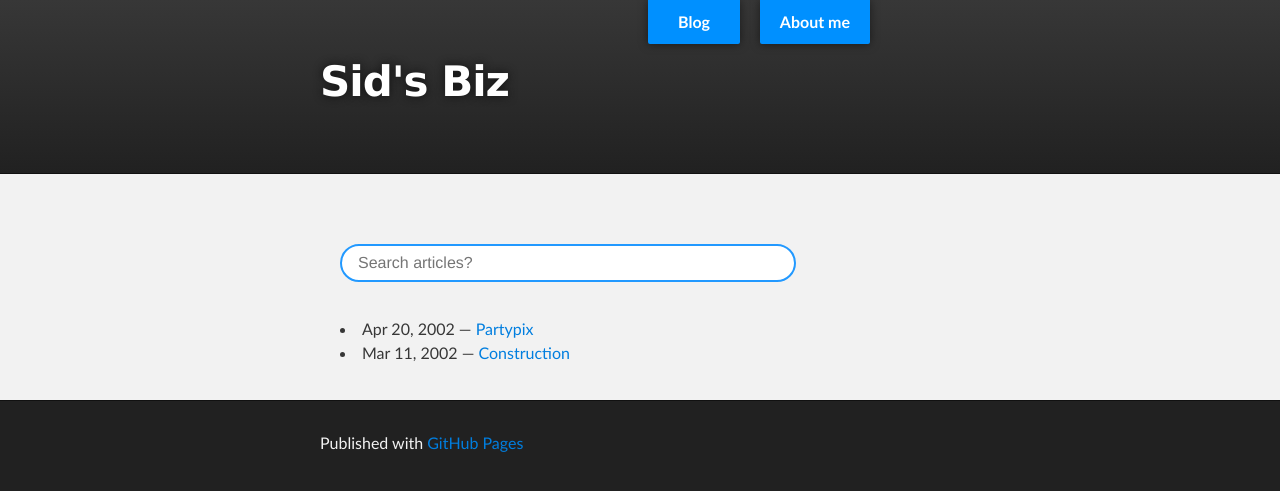
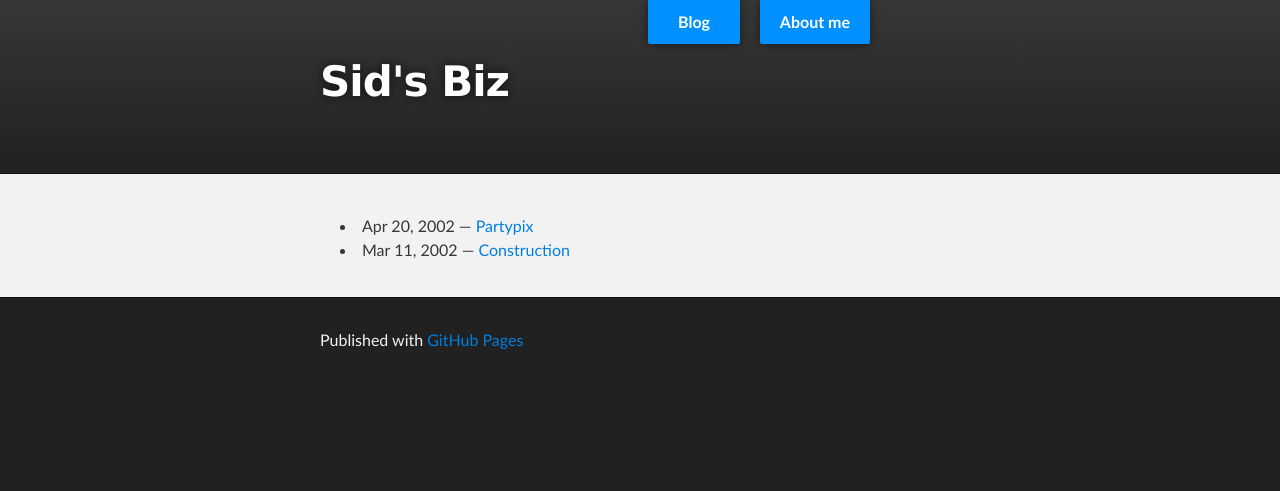
Before and after one commit to Siduzy/Blog, a Jekyll site: the page built from blog/index.html, in a window 1280 px wide. Shown: the top 491 px of the page. Built offline with Jekyll 4.4.1, drawn with Linux system fonts in a browser that asks for light colours; Markdown is read by kramdown in place of the engine named in the settings; comment, search, counter and statistics services are not loaded.

Commit message:
Update index.html

```diff
--- a/blog/index.html
+++ b/blog/index.html
@@ -2,52 +2,19 @@
 layout: page
 title: Blog
 ---
-<form action="http://www.google.com/cse" id="cse-search-box">
-  <p>
-    <input type="hidden" name="cx" value="001747661449023029610:bbgnxsg0iio" />
-    <input type="hidden" name="ie" value="UTF-8" />
-    <input type="text" name="q" id="cse-search-field" placeholder="Search articles?" />
-    <!--input type="submit" name="sa" value="Search" id="cse-search-button" /-->
-  </p>
-</form>
-<script type="text/javascript" src="http://www.google.com/cse/brand?form=cse-search-box&amp;lang=en"></script>
-<script type="text/javascript">
-var search_field = document.getElementById('cse-search-field');
-search_field.style.background = null;
-if (window.rsmsHostIsIOS) {
-  search_field.type = 'search';
-} else {
-  search_field.select();
-  search_field.focus();
-}
-search_field.addEventListener('blur', function (ev) {
-  this.style.background = null;
-});
-
+<script>
+  (function() {
+    var cx = '001747661449023029610:bbgnxsg0iio';
+    var gcse = document.createElement('script');
+    gcse.type = 'text/javascript';
+    gcse.async = true;
+    gcse.src = (document.location.protocol == 'https:' ? 'https:' : 'http:') +
+        '//www.google.com/cse/cse.js?cx=' + cx;
+    var s = document.getElementsByTagName('script')[0];
+    s.parentNode.insertBefore(gcse, s);
+  })();
 </script>
-<style type="text/css">
-#cse-search-field {
-  width: 70%;
-  font-size: inherit;
-  font-family: helvetica, sans-serif;
-  padding:0.5em 1em;
-}
-#cse-search-field {
-  border:2px solid #ddd;
-  border-radius: 90px;
-}
-#cse-search-field:focus {
-  outline:none;
-  border-color: #2299ff;
-}
-html.ios #cse-search-field {
-  padding:0.5em 1em;
-  -webkit-appearance: none;
-}
-html.ios #cse-search-button {
-  display: none;
-}
-</style>
+<gcse:search></gcse:search>
 <ul>
 {% for post in site.posts %}
   <li>
```
